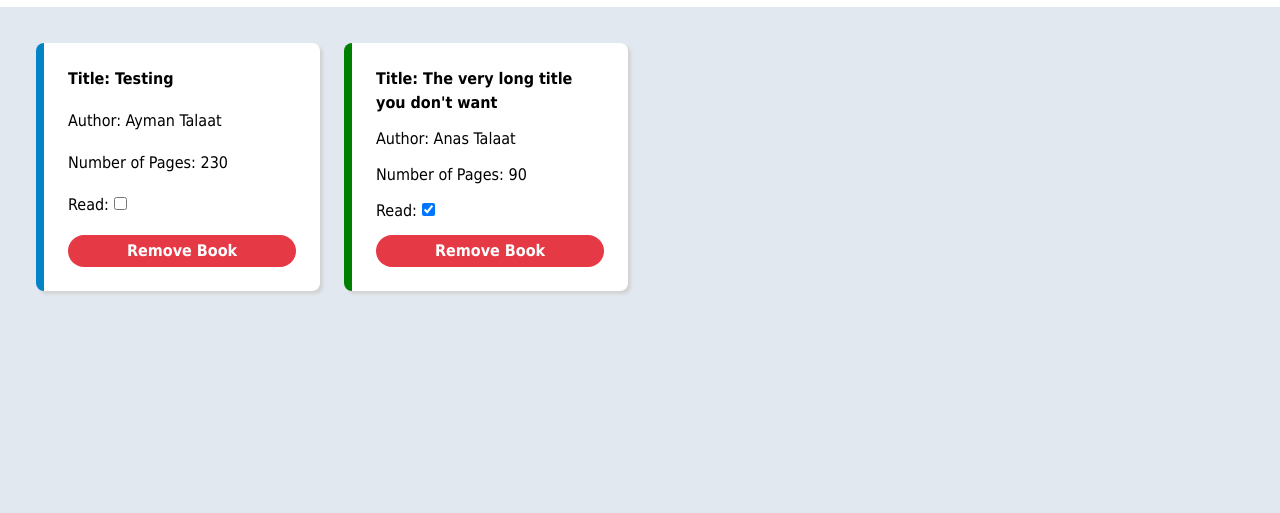
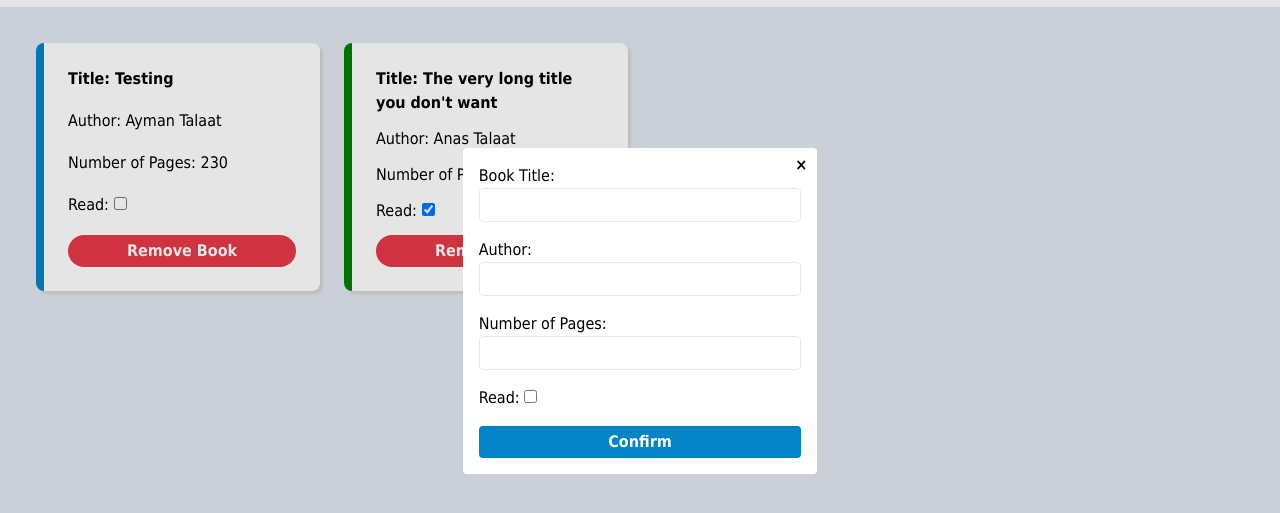
Before and after one commit to Ayman-Marghani/library, a plain HTML site: page index.html in a window 1280 px wide. Both pictures are taken after a click on the button "Add a Book". Shown: the part 89-602 px from the top of the page. Drawn offline with Linux system fonts and the light colour scheme.

Commit message:
Build form style

```diff
--- a/index.html
+++ b/index.html
@@ -16,5 +16,29 @@
   <div class="books">
   </div>
 
+  <dialog>
+    <button type="button" class="close-btn" autofocus>×</button>
+
+    <form action="">
+      <div class="form-input-div">
+        <label for="title">Book Title: </label>
+        <input type="text" id="title" name="title" required>
+      </div>
+      <div class="form-input-div">
+        <label for="author">Author: </label>
+        <input type="text" id="author" name="author" required>
+      </div>
+      <div class="form-input-div">
+        <label for="no-of-pages">Number of Pages: </label>
+        <input type="number" id="no-of-pages" name="no-of-pages" required>
+      </div>
+      <div>
+        <label for="read">Read: </label>
+        <input type="checkbox" id="read" name="read">
+      </div>
+      <button type="submit" class="confirm-btn">Confirm</button>
+    </form>
+  </dialog>
+
 </body>
 </html>
--- a/scripts.js
+++ b/scripts.js
@@ -71,7 +71,18 @@ myLibrary.push(book1);
 myLibrary.push(book2);
 
 const booksDiv = document.querySelector(".books");
-
+const addBookBtn = document.querySelector(".add-btn");
+const dialog = document.querySelector("dialog");
+const closeBtn = document.querySelector(".close-btn");
 
 
 displayBooks();
+
+// Event Listeners
+addBookBtn.addEventListener("click", () => {
+  dialog.showModal();
+});
+
+closeBtn.addEventListener("click", () => {
+  dialog.close();
+});
--- a/styles.css
+++ b/styles.css
@@ -40,17 +40,19 @@ body {
   background-color: var(--grey);
 }
 
-/* Bold font */
-.add-btn,
-.remove-btn,
-.title {
+/* Buttons */
+button {
   font-weight: 800;
+  background-color: var(--blue);
+  color: #fff;
+  border: none;
+  border-radius: 100px;
 }
 
 /************************************************************/
 /* Header Section */
 .header {
-  background-color: white;
+  background-color: #fff;
 
   padding: 24px;
 
@@ -62,15 +64,8 @@ h1 {
   color: var(--blue);
 }
 
-.add-btn,
-.remove-btn {
-  background-color: var(--blue);
-  color: white;
-
+.add-btn {
   padding: 0px 24px;
-
-  border: none;
-  border-radius: 100px;
 }
 
 /************************************************************/
@@ -85,7 +80,7 @@ h1 {
 }
 
 .book {
-  background-color: white;
+  background-color: #fff;
 
   padding: 24px;
 
@@ -99,8 +94,49 @@ h1 {
   box-shadow: 3px 3px 3px lightgray;
 }
 
+.title {
+  font-weight: 800;
+}
+
 .remove-btn {
   background-color: var(--red);
 
   padding: 4px;
 }
+
+/************************************************************/
+/* Dialog and form section */
+
+dialog {
+  margin: auto;
+  border-radius: 4px;
+  border: none;
+
+  position: relative;
+}
+
+.close-btn {
+  background-color: #fff;
+  color: #000;
+
+  position: absolute;
+  top: 4px;
+  right: 4px;
+}
+
+form {
+  display: grid;
+  gap: 16px;
+}
+
+.form-input-div input,
+.confirm-btn {
+  width: 100%;
+  padding: 4px;
+
+  border-radius: 4px;
+}
+
+.form-input-div input {
+  border: 1px solid var(--grey);
+}
```
